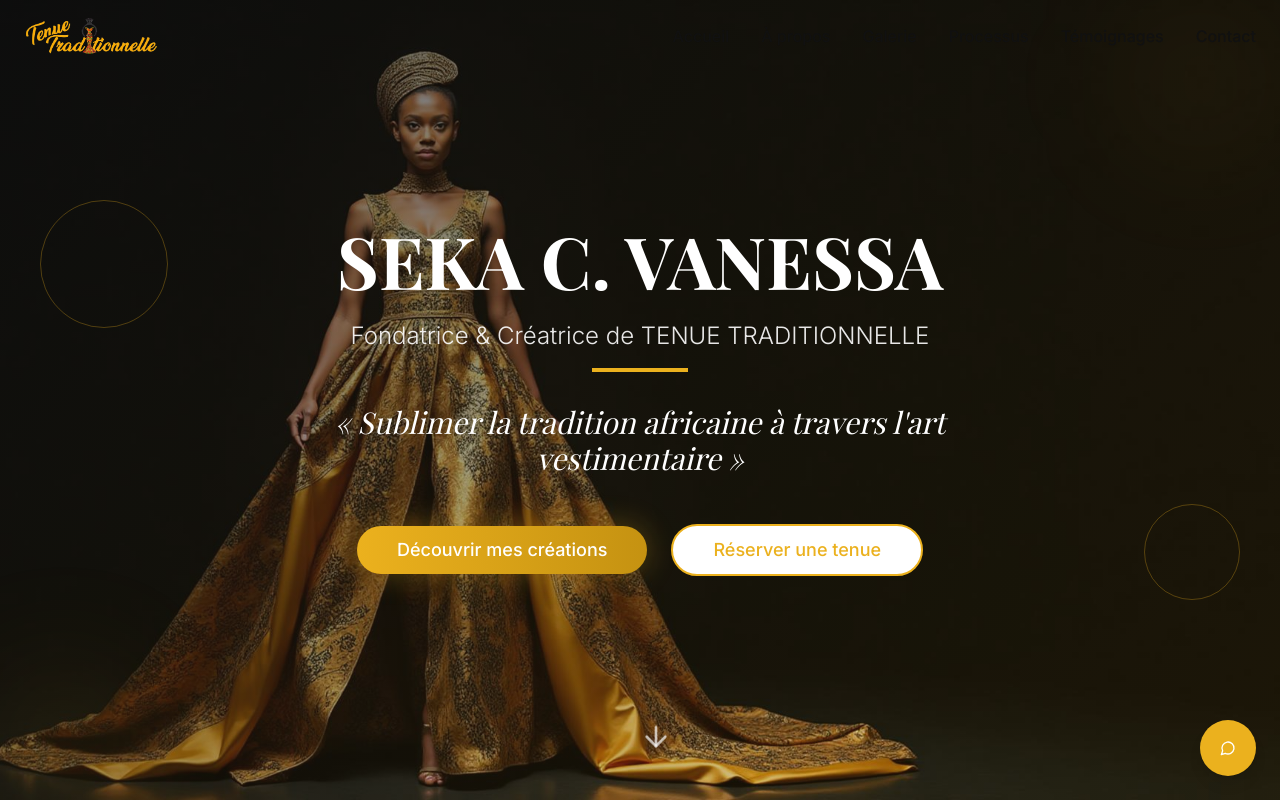
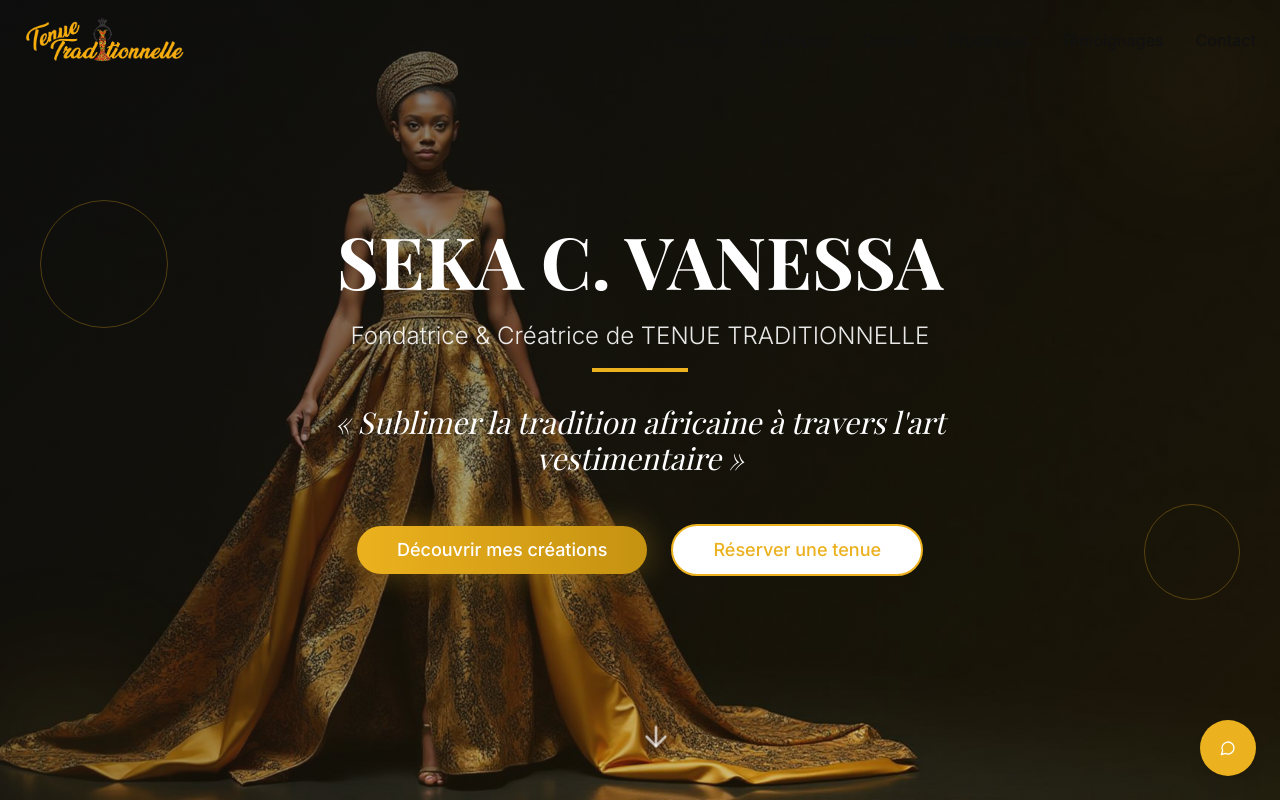
Before and after one commit to juju911/tradition-reimagined, a React (Vite) app: page / in a window 1280 px wide. Shown: the top 800 px of the page. Built offline with nearby package versions, Linux system fonts and the light colour scheme.

Commit message:
Update logo
Update the website to display the latest uploaded logo in the navigation and footer.

```diff
--- a/src/components/Footer.tsx
+++ b/src/components/Footer.tsx
@@ -11,9 +11,13 @@ const Footer = () => {
           <div className="lg:col-span-2">
             <div className="flex items-center space-x-3 mb-6">
               <img
-                src="/lovable-uploads/706179a4-8a32-4fcb-8ea8-f79e2066a54c.png"
+                src="/lovable-uploads/706179a4-8a32-4fcb-8ea8-f79e2066a54c.png?v=2"
                 alt="Tenue Traditionnelle - SEKA C. VANESSA"
-                className="h-16 w-auto object-contain"
+                className="h-20 w-auto object-contain max-w-[250px]"
+                onError={(e) => {
+                  console.log('Footer logo failed to load');
+                  e.currentTarget.style.display = 'none';
+                }}
               />
             </div>
 
--- a/src/components/Navigation.tsx
+++ b/src/components/Navigation.tsx
@@ -35,9 +35,13 @@ const Navigation = () => {
             {/* Logo */}
             <div className="flex items-center">
               <img
-                src="/lovable-uploads/706179a4-8a32-4fcb-8ea8-f79e2066a54c.png"
+                src="/lovable-uploads/706179a4-8a32-4fcb-8ea8-f79e2066a54c.png?v=2"
                 alt="Tenue Traditionnelle - SEKA C. VANESSA"
-                className="h-10 w-auto object-contain"
+                className="h-12 w-auto object-contain max-w-[200px]"
+                onError={(e) => {
+                  console.log('Logo failed to load');
+                  e.currentTarget.style.display = 'none';
+                }}
               />
             </div>
 
```
